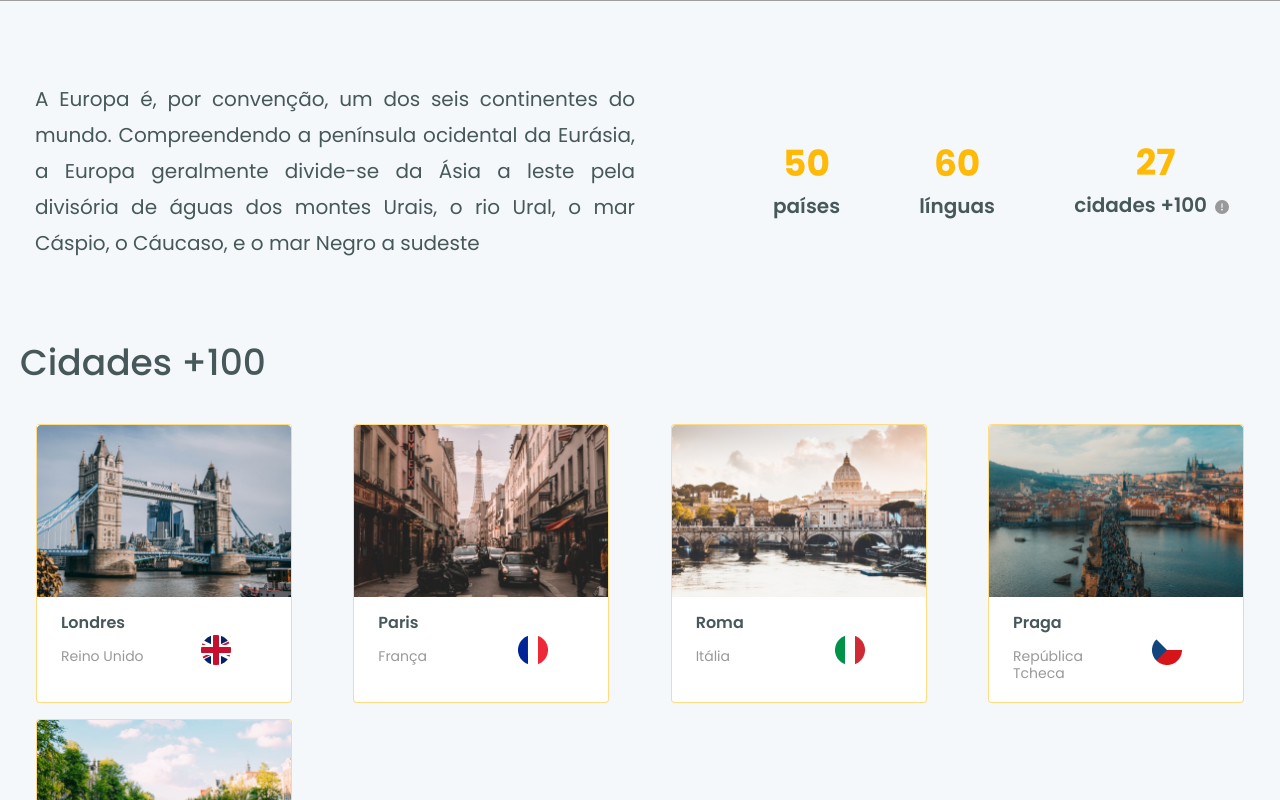
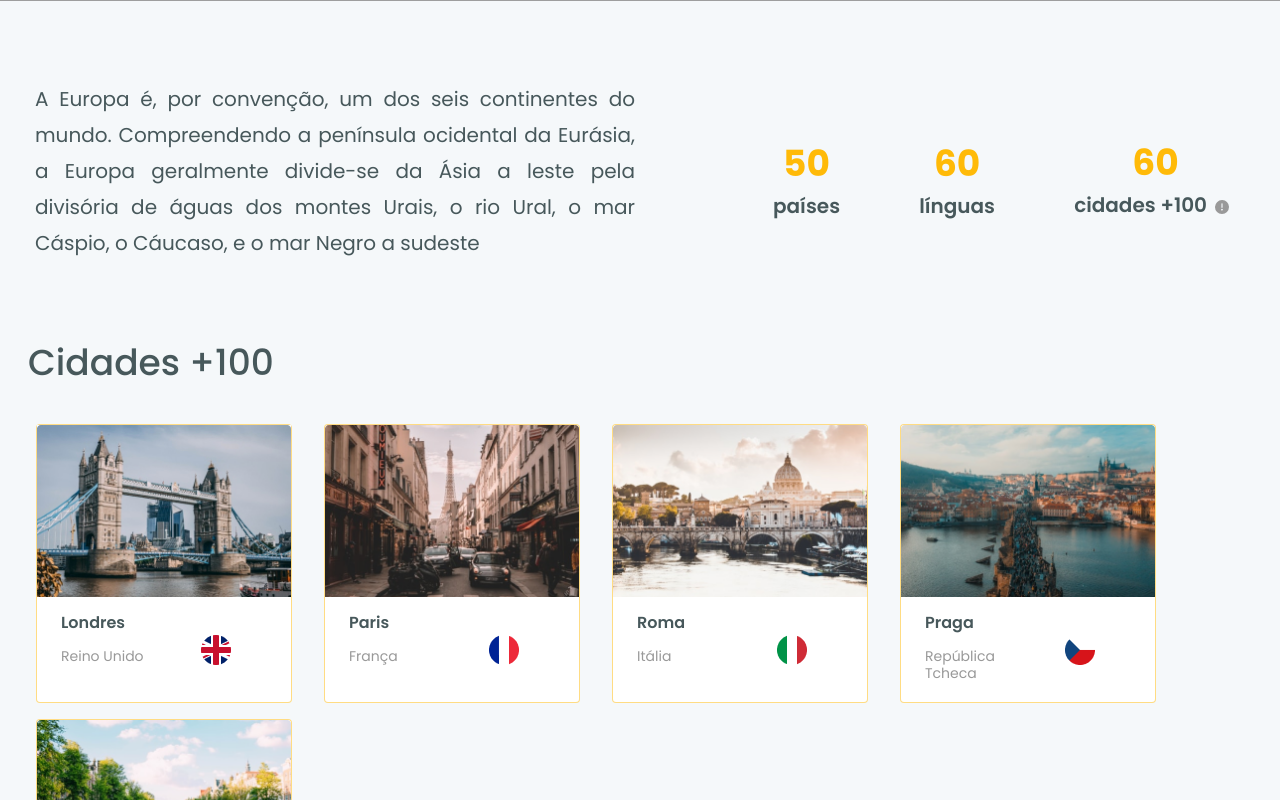
Before and after one commit to kaiquezimerer/ignite-reactjs-chakra-ui, a Next.js app: page /continente/1 in a window 1280 px wide. Shown: the part 600-1400 px from the top of the page. Built offline with nearby package versions, Linux system fonts and the light colour scheme; grey boxes are pictures that could not be loaded.

Commit message:
Refactor continent component (new components)

```diff
--- /dev/null
+++ b/components/Continent/CityCard.tsx
@@ -0,0 +1,63 @@
+import {
+  Box,
+  Flex,
+  Image,
+  Heading,
+  Center,
+} from '@chakra-ui/react';
+
+type CityCardProps = {
+  country: {
+    name: string;
+    city: string;
+    bgUrl: string;
+    flagUrl: string;
+  }
+};
+
+export default function CityCard({ country }: CityCardProps) {
+  const { name, city, bgUrl, flagUrl } = country;
+
+  return (
+    <Box
+      bg="white"
+      w={256}
+      h={279}
+      mx={4}
+      mb={4}
+      borderRadius="4px"
+      border=" 1px solid rgba(255, 186, 8, 0.5);"
+    >
+      <Image src={bgUrl} alt={city} />
+      <Flex
+        h="106px"
+        alignItems="center"
+        py={4}
+        px={6}
+      >
+        <Box w="50%" h="100%">
+          <Heading
+            as="h3"
+            size="sm"
+            fontWeight={600}
+            color="black.100"
+            mb={4}
+          >
+            {city}
+          </Heading>
+          <Heading
+            as="h4"
+            size="xs"
+            fontWeight={400}
+            color="gray.800"
+          >
+            {name}
+          </Heading>
+        </Box>
+        <Center w="50%" h="100%">
+          <Image src={flagUrl} alt={name} />
+        </Center>
+      </Flex>
+    </Box>
+  );
+}
--- /dev/null
+++ b/components/Continent/Item.tsx
@@ -0,0 +1,43 @@
+import {
+  Box,
+  Text,
+  ListItem,
+  Tooltip,
+  Icon,
+  As,
+} from '@chakra-ui/react';
+
+type ItemProps = {
+  value: string | number;
+  description: string;
+  tooltip?: {
+    icon: As;
+    text: string;
+  };
+};
+
+export default function Item({ value, description, tooltip = null }: ItemProps) {
+  return (
+    <ListItem mx={[1, 2]}>
+      <Text
+        fontSize="xl"
+        fontWeight={600}
+        textAlign="center"
+      >
+        <Box
+          fontSize="4xl"
+          color="yellow.800"
+          fontWeight={700}>
+          {value}
+        </Box> {description}
+        {
+          !!tooltip && (
+            <Tooltip label={tooltip.text}>
+              <Icon as={tooltip.icon} boxSize="14px" m="2" color="gray.800" />
+            </Tooltip>
+          )
+        }
+      </Text>
+    </ListItem>
+  );
+}
--- a/pages/continente/[name].tsx
+++ b/pages/continente/[name].tsx
@@ -3,19 +3,17 @@ import {
   Box,
   Text,
   Flex,
-  Icon,
   Image,
   UnorderedList,
-  ListItem,
-  SimpleGrid,
   Heading,
-  Tooltip,
   Center,
   useBreakpointValue,
 } from '@chakra-ui/react';
 import { WarningIcon } from '@chakra-ui/icons';
 
 import Header from 'components/Header';
+import Item from 'components/Continent/Item';
+import CityCard from 'components/Continent/CityCard';
 
 export default function Continent() {
   const router = useRouter();
@@ -28,143 +26,113 @@ export default function Continent() {
 
   return (
     <>
+      {/* Header */}
       <Header hasButton />
+      {/* Continent cover */}
       <Box
         as="header"
         w="100%"
-        h={isWideVersion? 500 : 150}
+        h={isWideVersion ? 500 : 150}
         backgroundImage="url(/img/banner-continent.png)"
         backgroundPosition="center"
         backgroundRepeat="no-repeat"
         backgroundSize="cover"
       >
-        <Box position="relative" maxW={1240} height="100%" mx="auto">
+        <Box
+          position="relative"
+          maxW={1240}
+          height="100%"
+          mx="auto"
+        >
           <Heading
             as="h2"
             size="xl"
             position="absolute"
-            left="5px"
+            left={isWideVersion ? '5px' : '50%'}
+            transform={`translate(${isWideVersion ? 0 : '-50%'})`}
             bottom="60px"
+
           >
             {name}
           </Heading>
         </Box>
       </Box>
-      <Flex maxW={1240} mx="auto" my="80px" px="15px" justify="space-between" flexWrap="wrap">
-        <Text maxW={600} fontSize={["md", "xl"]} textAlign="justify" lineHeight="36px">
+      {/* Content */}
+      <Flex
+        maxW={1240}
+        mx="auto"
+        my={['6', '20']}
+        px="15px"
+        justify="space-between"
+        flexWrap="wrap"
+      >
+        <Text
+          maxW={600}
+          fontSize={["md", "xl"]}
+          textAlign="justify"
+          lineHeight={['30px', '36px']}
+        >
           A Europa é, por convenção, um dos seis continentes do mundo. Compreendendo a península ocidental da Eurásia, a Europa geralmente divide-se da Ásia a leste pela divisória de águas dos montes Urais, o rio Ural, o mar Cáspio, o Cáucaso, e o mar Negro a sudeste
         </Text>
         <UnorderedList
           listStyleType="none"
           display="flex"
-          justifyContent="space-between"
+          justifyContent={['flex-start', 'space-between']}
           alignItems="center"
           w={480}
           mt="16px"
         >
-          <ListItem mx={2}>
-            <Text fontSize="xl" fontWeight={600} textAlign="center">
-              <Box fontSize="4xl" color="yellow.800" fontWeight={700}>50</Box> países</Text>
-          </ListItem>
-          <ListItem mx={2}>
-            <Text fontSize="xl" fontWeight={600} textAlign="center">
-              <Box fontSize="4xl" color="yellow.800" fontWeight={700}>60</Box> línguas</Text>
-          </ListItem>
-          <ListItem mx={2}>
-            <Text fontSize="xl" fontWeight={600} textAlign="center">
-              <Box fontSize="4xl" color="yellow.800" fontWeight={700}>27</Box> cidades +100
-              <Tooltip label="Ver mais cidades">
-                <Icon as={WarningIcon} boxSize="14px" m="2" color="gray.800" />
-              </Tooltip>
-            </Text>
-          </ListItem>
+          <Item value="50" description="países" />
+          <Item value="60" description="línguas" />
+          <Item value="60" description="cidades +100" tooltip={{ icon: WarningIcon, text: 'Ver mais cidades' }} />
         </UnorderedList>
       </Flex>
+      {/* City list */}
       <Box maxW={1240} mx="auto" mb={35}>
-        <Heading as="h3" color="black.100" size="xl" fontWeight={500} mb="10">
+        <Heading
+          as="h3"
+          color="black.100"
+          size="xl"
+          fontWeight={500}
+          mb="10"
+          ml="2"
+        >
           Cidades +100
         </Heading>
-        <Flex flexWrap="wrap" justifyContent={isWideVersion ? 'space-between' : 'center'}>
-          <Box bg="white" w={256} h={279} mx={4} mb={4} borderRadius="4px" border=" 1px solid rgba(255, 186, 8, 0.5);">
-            <Image src="/img/londres.jpg" alt="Londres" />
-            <Flex h="106px" alignItems="center" py={4} px={6}>
-              <Box w="50%" h="100%">
-                <Heading as="h3" size="sm" fontWeight={600} color="black.100" mb={4}>
-                  Londres
-                </Heading>
-                <Heading as="h4" size="xs" fontWeight={400} color="gray.800">
-                  Reino Unido
-                </Heading>
-              </Box>
-              <Center  w="50%" h="100%">
-                <Image src="/img/reino-unido.png" alt="Reino Unido" />
-              </Center>
-            </Flex>
-          </Box>
-          <Box bg="white" w={256} h={279} mx={4} mb={4} borderRadius="4px" border=" 1px solid rgba(255, 186, 8, 0.5);">
-            <Image src="/img/paris.png" alt="Paris" />
-            <Flex h="106px" alignItems="center" py={4} px={6}>
-              <Box w="50%" h="100%">
-                <Heading as="h3" size="sm" fontWeight={600} color="black.100" mb={4}>
-                  Paris
-                </Heading>
-                <Heading as="h4" size="xs" fontWeight={400} color="gray.800">
-                  França
-                </Heading>
-              </Box>
-              <Center  w="50%" h="100%">
-                <Image src="/img/franca.png" alt="França" />
-              </Center>
-            </Flex>
-          </Box>
-          <Box bg="white" w={256} h={279} mx={4} mb={4} borderRadius="4px" border=" 1px solid rgba(255, 186, 8, 0.5);">
-            <Image src="/img/roma.png" alt="Roma" />
-            <Flex h="106px" alignItems="center" py={4} px={6}>
-              <Box w="50%" h="100%">
-                <Heading as="h3" size="sm" fontWeight={600} color="black.100" mb={4}>
-                  Roma
-                </Heading>
-                <Heading as="h4" size="xs" fontWeight={400} color="gray.800">
-                  Itália
-                </Heading>
-              </Box>
-              <Center  w="50%" h="100%">
-                <Image src="/img/italia.png" alt="Itália" />
-              </Center>
-            </Flex>
-          </Box>
-          <Box bg="white" w={256} h={279} mx={4} mb={4} borderRadius="4px" border=" 1px solid rgba(255, 186, 8, 0.5);">
-            <Image src="/img/praga.png" alt="Praga" />
-            <Flex h="106px" alignItems="center" py={4} px={6}>
-              <Box w="50%" h="100%">
-                <Heading as="h3" size="sm" fontWeight={600} color="black.100" mb={4}>
-                  Praga
-                </Heading>
-                <Heading as="h4" size="xs" fontWeight={400} color="gray.800">
-                  República Tcheca
-                </Heading>
-              </Box>
-              <Center  w="50%" h="100%">
-                <Image src="/img/republica-tcheca.png" alt="República Tcheca" />
-              </Center>
-            </Flex>
-          </Box>
-          <Box bg="white" w={256} h={279} mx={4} mb={4} borderRadius="4px" border=" 1px solid rgba(255, 186, 8, 0.5);">
-            <Image src="/img/amsterda.png" alt="Amsterdã" />
-            <Flex h="106px" alignItems="center" py={4} px={6}>
-              <Box w="50%" h="100%">
-                <Heading as="h3" size="sm" fontWeight={600} color="black.100" mb={4}>
-                  Amsterdã
-                </Heading>
-                <Heading as="h4" size="xs" fontWeight={400} color="gray.800">
-                  Holanda
-                </Heading>
-              </Box>
-              <Center  w="50%" h="100%">
-                <Image src="/img/holanda.png" alt="Holanda" />
-              </Center>
-            </Flex>
-          </Box>
+        <Flex
+          flexWrap="wrap"
+          justifyContent={isWideVersion ? 'space-btween' : 'center'}
+        >
+          <CityCard country={{
+            name: 'Reino Unido',
+            city: 'Londres',
+            bgUrl: '/img/londres.jpg',
+            flagUrl: '/img/reino-unido.png',
+          }} />
+          <CityCard country={{
+            name: 'França',
+            city: 'Paris',
+            bgUrl: '/img/paris.png',
+            flagUrl: '/img/franca.png',
+          }} />
+          <CityCard country={{
+            name: 'Itália',
+            city: 'Roma',
+            bgUrl: '/img/roma.png',
+            flagUrl: '/img/italia.png',
+          }} />
+          <CityCard country={{
+            name: 'República Tcheca',
+            city: 'Praga',
+            bgUrl: '/img/praga.png',
+            flagUrl: '/img/republica-tcheca.png',
+          }} />
+          <CityCard country={{
+            name: 'Holanda',
+            city: 'Amsterdã',
+            bgUrl: '/img/amsterda.png',
+            flagUrl: '/img/holanda.png',
+          }} />
         </Flex>
       </Box>
     </>
--- a/styles/global.css
+++ b/styles/global.css
@@ -1,3 +1,5 @@
+/* Custom swiper styles */
+
 .swiper .swiper-button-next,
 .swiper .swiper-button-prev {
   color: #FFBA08;
```
